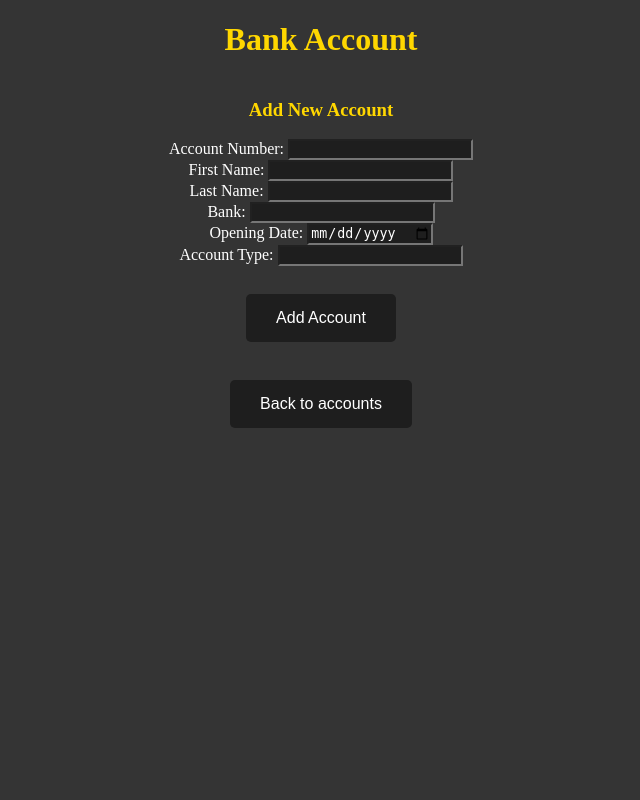
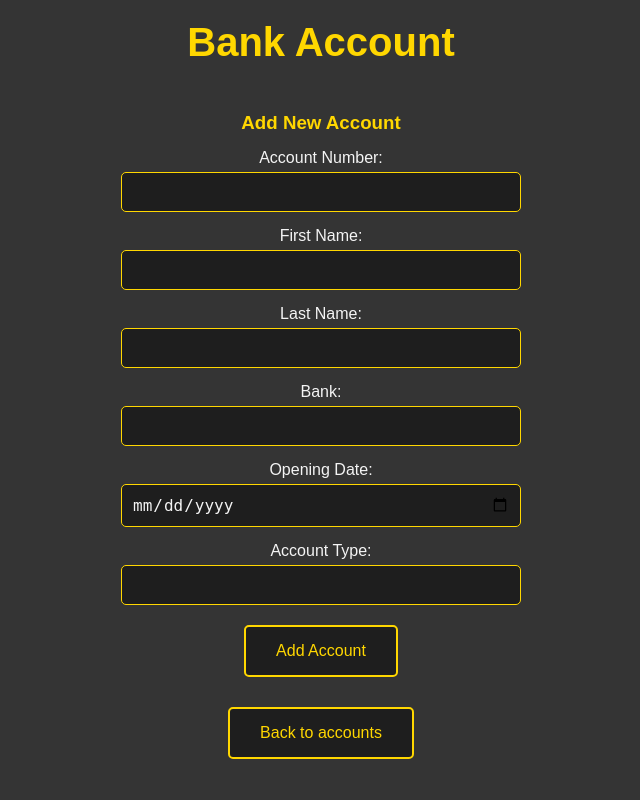
Before and after one commit to EthanMoreta/Finance-Database, a Flask app: page /add_account in a window 1280 px wide. Shown: the whole page, without its empty margins (319-959 px from the left). Run offline with Flask 3, Linux system fonts and the light colour scheme.

Commit message:
Update add_account.html
visual changes

```diff
--- a/templates/add_account.html
+++ b/templates/add_account.html
@@ -5,6 +5,7 @@
     <meta name="viewport" content="width=device-width, initial-scale=1.0">
     <title>Bank Account</title>
     <style>
+        /* General Styles */
         body {
             display: flex;
             flex-direction: column;
@@ -12,37 +13,118 @@
             height: 100vh;
             margin: 0;
             background-color: #343434;
+            color: #f4f4f4;
+            font-family: Arial, sans-serif;
+            opacity: 0;
+            animation: fadeIn 1.5s ease forwards;
         }
+
+        @keyframes fadeIn {
+            from {
+                opacity: 0;
+            }
+            to {
+                opacity: 1;
+            }
+        }
+
+        /* Header Styles */
+        h1 {
+            color: #FFD700;
+            margin-top: 20px;
+            font-size: 2.5rem;
+            animation: slideInFromTop 1.2s ease;
+        }
+
+        @keyframes slideInFromTop {
+            from {
+                transform: translateY(-50px);
+                opacity: 0;
+            }
+            to {
+                transform: translateY(0);
+                opacity: 1;
+            }
+        }
+
+        h3 {
+            color: #FFD700;
+            margin: 20px 0 10px;
+        }
+
+        /* Form Styles */
+        form {
+            display: flex;
+            flex-direction: column;
+            align-items: center;
+            width: 90%;
+            max-width: 400px;
+        }
+
+        label {
+            color: #f4f4f4;
+            margin: 5px 0;
+            font-size: 1rem;
+        }
+
+        input {
+            background-color: #1e1e1e;
+            color: #f4f4f4;
+            border: 1px solid #FFD700;
+            border-radius: 5px;
+            padding: 10px;
+            font-size: 1rem;
+            margin-bottom: 10px;
+            width: 100%;
+            box-sizing: border-box;
+        }
+
+        input:focus {
+            outline: none;
+            border-color: #FFD700;
+        }
+
+        /* Button Styles */
         .button {
             background-color: #1e1e1e;
-            color: white;
+            color: #FFD700;
             padding: 15px 30px;
-            margin: 10px;
-            border: none;
+            border: 2px solid #FFD700;
             border-radius: 5px;
             font-size: 16px;
             cursor: pointer;
+            transition: transform 0.3s ease, background-color 0.3s ease, color 0.3s ease;
+            margin-top: 10px;
+        }
+
+        .button:hover {
+            background-color: #FFD700;
+            color: #1e1e1e;
+            transform: scale(1.1);
+        }
+
+        .button:focus {
+            animation: pulse 0.6s infinite;
+        }
+
+        @keyframes pulse {
+            0% {
+                transform: scale(1);
+            }
+            50% {
+                transform: scale(1.05);
+            }
+            100% {
+                transform: scale(1);
+            }
+        }
+
+        /* Back Button Styles */
+        a {
             text-decoration: none;
+            margin-top: 20px;
         }
-        .button:hover {
-            background-color: #181818;
-        }
-        form, a {
-            text-align: center;
-        }
-        .inputs {
-            background-color: #1e1e1e;
-            color: white;
-        }
-        .labels {
-            color: white;
-        }
-        h1 {
-            color: #FFD700;
-        }
-        h3 {
-            color: #FFD700;
-        }
+
     </style>
 </head>
 <body>
@@ -50,25 +132,29 @@
 
     <form action="/add_account_form" method="POST">
         <h3>Add New Account</h3>
-        <label class="labels">Account Number:</label>
-        <input type="number" name="account_number" required class="inputs"><br>
-        <label class="labels">First Name:</label>
-        <input type="text" name="first_name" required class="inputs"><br>
-        <label class="labels">Last Name:</label>
-        <input type="text" name="last_name" required class="inputs"><br>
-        <label class="labels">Bank:</label>
-        <input type="text" name="bank" required class="inputs"><br>
-        <label class="labels">Opening Date:</label>
-        <input type="date" name="opening_date" required class="inputs"><br>
-        <label class="labels">Account Type:</label>
-        <input type="text" name="account_type" required class="inputs"><br>
-        <br>
+        <label for="account_number">Account Number:</label>
+        <input type="number" id="account_number" name="account_number" required>
+
+        <label for="first_name">First Name:</label>
+        <input type="text" id="first_name" name="first_name" required>
+
+        <label for="last_name">Last Name:</label>
+        <input type="text" id="last_name" name="last_name" required>
+
+        <label for="bank">Bank:</label>
+        <input type="text" id="bank" name="bank" required>
+
+        <label for="opening_date">Opening Date:</label>
+        <input type="date" id="opening_date" name="opening_date" required>
+
+        <label for="account_type">Account Type:</label>
+        <input type="text" id="account_type" name="account_type" required>
+
         <button type="submit" class="button">Add Account</button>
     </form>
 
+    <a href="/bank_account">
+        <button type="button" class="button">Back to accounts</button>
+    </a>
 </body>
 </html>
-<br>
-<a href="/bank_account">
-    <button type="button" class="button">Back to accounts</button>
-</a>
```
